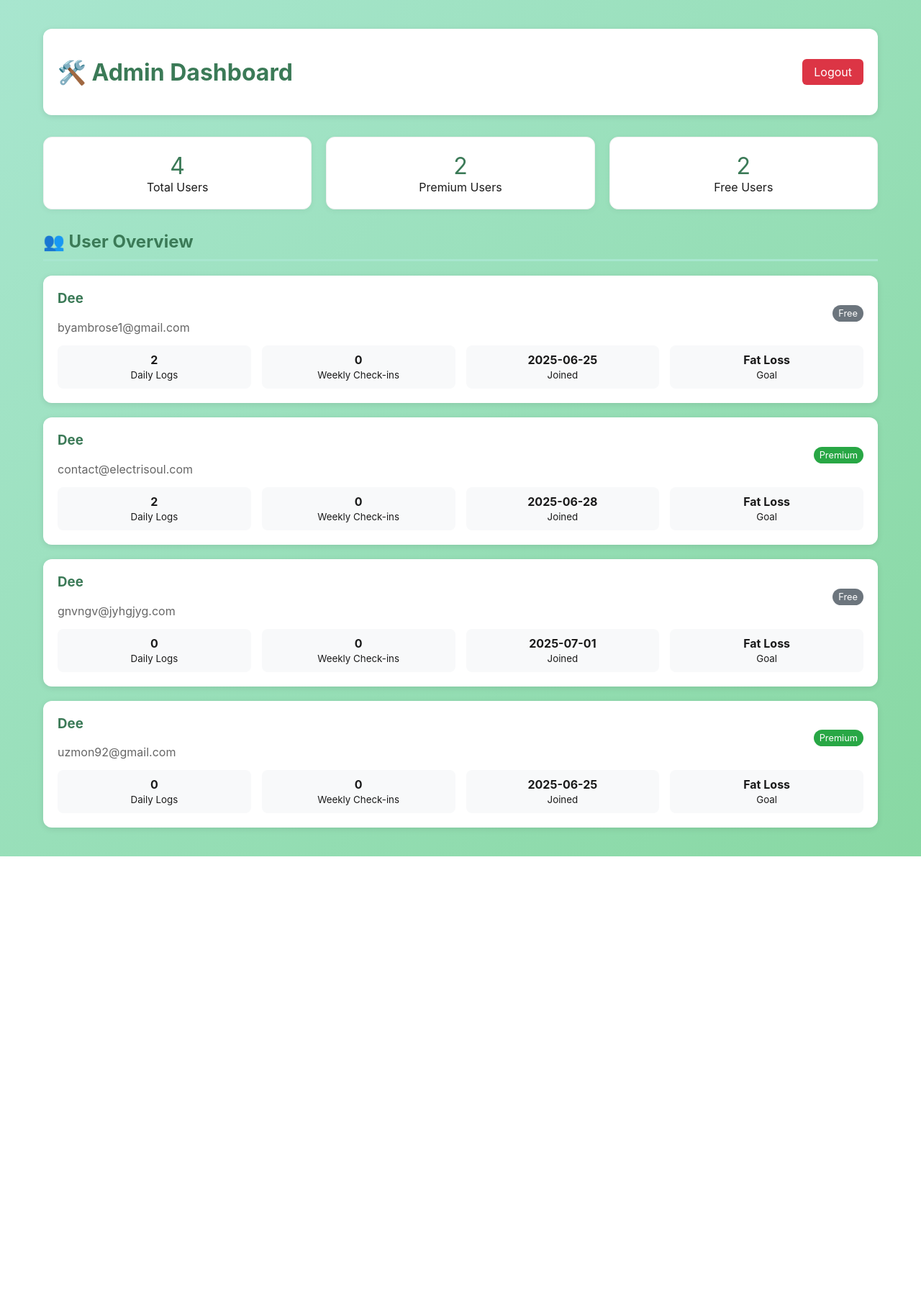
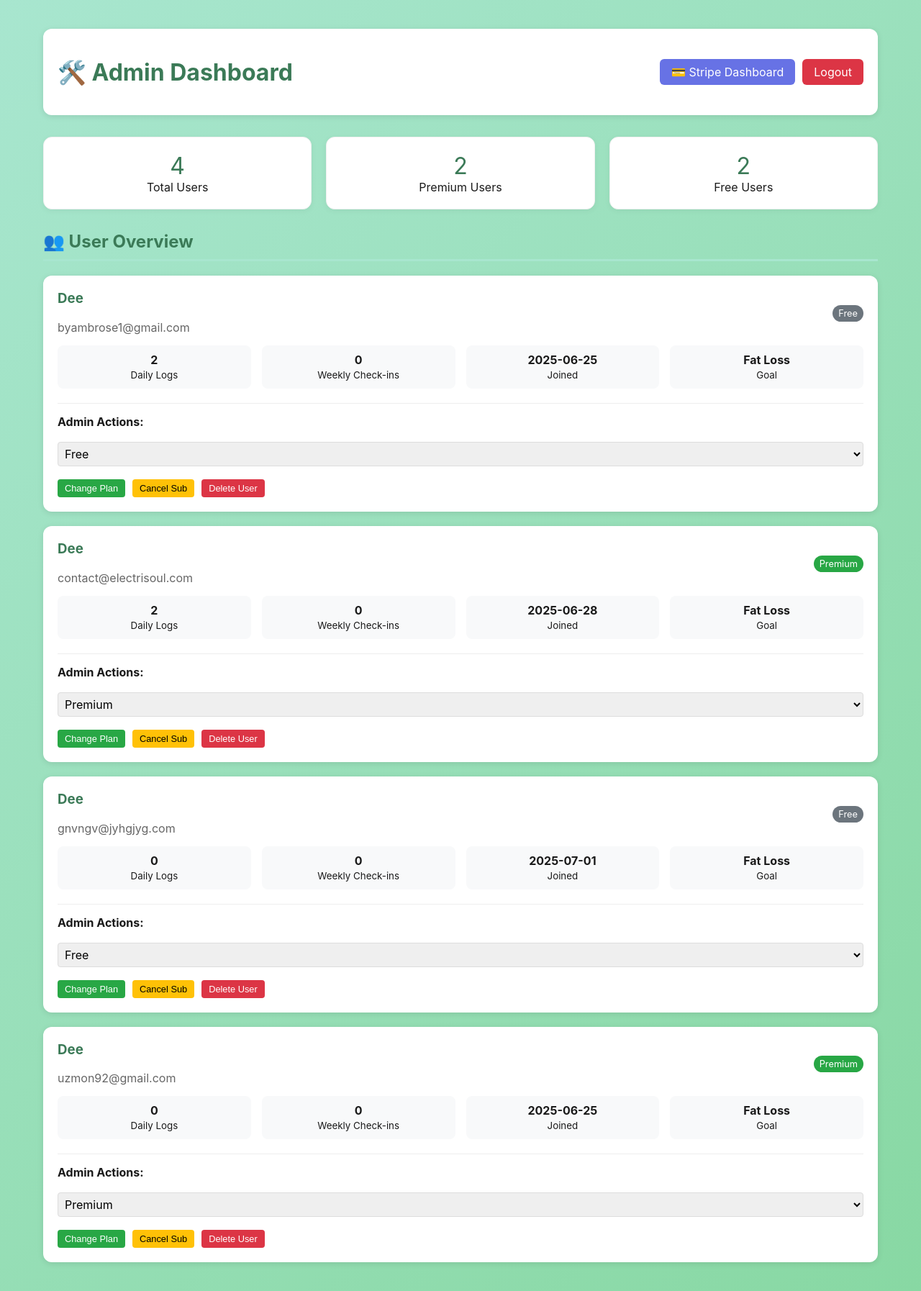
Before and after one commit to byambrose1/ai-fitness-companiion, a Flask app: page /admin/dashboard in a window 1280 px wide. Shown: the whole page at 72% size. Before the commit the page ends 1190 px from the top, so only its background shows below. Run offline with Flask 3, Linux system fonts and the light colour scheme; a user stored in the database is signed in; data comes from the database, SQL or seed files in the repository; data that the repository does not hold is empty.

Commit message:
Assistant checkpoint: Added admin user management and Stripe integration
Assistant generated file changes:
- main.py: Add missing admin routes for user management, subscription changes, and Stripe integration, Add import for sqlite3
- templates/admin_dashboard.html: Add admin controls for subscription management, user actions, and Stripe integration, Add admin controls for subscription management, user actions, and Stripe integration, Add admin controls for subscription management, user actions, and Stripe integration
- templates/admin_stripe.html: Create Stripe dashboard template for admin

---

User prompt:

Before I had the choice of changing a users membership, cancelling a user, having stripes dashboard integrated into this dasboard and other features that I no longer have that should be in here for me to manage whats necessary

Replit-Commit-Author: Assistant
Replit-Commit-Session-Id: 7e78151e-716d-4d9c-949a-00fbd2277e01

```diff
--- a/main.py
+++ b/main.py
@@ -5,6 +5,7 @@ import bcrypt
 import openai
 from datetime import datetime
 import json
+import sqlite3
 from database import get_user, save_user, add_daily_log, get_user_logs, add_weekly_checkin, get_user_checkins
 from email_service import email_service
 from security_monitoring import SecurityMonitor
@@ -217,6 +218,130 @@ def admin():
     """Admin login page redirect"""
     return redirect(url_for('admin_login'))
 
+@app.route('/admin/user/<email>/change-subscription', methods=['POST'])
+def admin_change_subscription():
+    if not session.get('admin_authenticated'):
+        return jsonify({'error': 'Unauthorized'}), 401
+
+    email = request.form.get('email')
+    new_tier = request.form.get('tier')
+
+    user = get_user(email)
+    if not user:
+        return jsonify({'error': 'User not found'}), 404
+
+    # Update subscription
+    user['subscription_tier'] = new_tier
+    user['subscription_status'] = 'active'
+    save_user(user)
+
+    return jsonify({'success': True, 'message': f'Subscription changed to {new_tier}'})
+
+@app.route('/admin/user/<email>/cancel', methods=['POST'])
+def admin_cancel_user():
+    if not session.get('admin_authenticated'):
+        return jsonify({'error': 'Unauthorized'}), 401
+
+    email = request.form.get('email')
+
+    user = get_user(email)
+    if not user:
+        return jsonify({'error': 'User not found'}), 404
+
+    # Cancel subscription but don't delete user
+    user['subscription_status'] = 'cancelled'
+    user['subscription_tier'] = 'free'
+    save_user(user)
+
+    return jsonify({'success': True, 'message': 'User subscription cancelled'})
+
+@app.route('/admin/user/<email>/delete', methods=['POST'])
+def admin_delete_user():
+    if not session.get('admin_authenticated'):
+        return jsonify({'error': 'Unauthorized'}), 401
+
+    email = request.form.get('email')
+
+    # Delete user from database
+    conn = sqlite3.connect('fitness_app.db')
+    cursor = conn.cursor()
+
+    # Delete user logs first
+    cursor.execute('DELETE FROM daily_logs WHERE user_email = ?', (email,))
+    cursor.execute('DELETE FROM weekly_checkins WHERE user_email = ?', (email,))
+    cursor.execute('DELETE FROM users WHERE email = ?', (email,))
+
+    conn.commit()
+    conn.close()
+
+    return jsonify({'success': True, 'message': 'User deleted successfully'})
+
+@app.route('/admin/stripe-dashboard')
+def admin_stripe_dashboard():
+    if not session.get('admin_authenticated'):
+        return redirect(url_for('admin_login'))
+
+    # Get Stripe customers and revenue data
+    try:
+        customers = stripe.Customer.list(limit=100)
+        subscriptions = stripe.Subscription.list(limit=100)
+
+        # Calculate revenue
+        total_revenue = 0
+        active_subscriptions = 0
+
+        for sub in subscriptions.data:
+            if sub.status == 'active':
+                active_subscriptions += 1
+                total_revenue += sub.items.data[0].price.unit_amount / 100  # Convert from pence to pounds
+
+        stripe_data = {
+            'customers': customers.data,
+            'subscriptions': subscriptions.data,
+            'total_revenue': total_revenue,
+            'active_subscriptions': active_subscriptions
+        }
+
+    except Exception as e:
+        stripe_data = {
+            'error': str(e),
+            'customers': [],
+            'subscriptions': [],
+            'total_revenue': 0,
+            'active_subscriptions': 0
+        }
+
+    return render_template('admin_stripe.html', stripe_data=stripe_data)
+
+@app.route('/admin/stats')
+def admin_stats():
+    if not session.get('admin_authenticated'):
+        return jsonify({'error': 'Unauthorized'}), 401
+
+    from database import get_all_users
+    users = get_all_users()
+
+    # Calculate stats
+    total_users = len(users)
+    premium_users = len([u for u in users if u.get('subscription_tier') == 'premium'])
+    free_users = len([u for u in users if u.get('subscription_tier') == 'free'])
+    cancelled_users = len([u for u in users if u.get('subscription_status') == 'cancelled'])
+
+    # Calculate total logs
+    total_logs = sum(len(u.get('daily_logs', [])) for u in users)
+    total_checkins = sum(len(u.get('weekly_checkins', [])) for u in users)
+
+    stats = {
+        'total_users': total_users,
+        'premium_users': premium_users,
+        'free_users': free_users,
+        'cancelled_users': cancelled_users,
+        'total_logs': total_logs,
+        'total_checkins': total_checkins
+    }
+
+    return jsonify(stats)
+
 @app.route('/api/food-search')
 def api_food_search():
     """API endpoint for food search including restaurants and delivery"""
--- a/templates/admin_dashboard.html
+++ b/templates/admin_dashboard.html
@@ -63,7 +63,10 @@
     <div class="admin-container">
         <div class="admin-header">
             <h1>🛠️ Admin Dashboard</h1>
-            <a href="/admin/logout" class="logout-btn">Logout</a>
+            <div style="display: flex; gap: 10px;">
+                <a href="/admin/stripe-dashboard" class="admin-btn" style="background: #6772e5; color: white; padding: 8px 16px; text-decoration: none; border-radius: 6px;">💳 Stripe Dashboard</a>
+                <a href="/admin/logout" class="logout-btn">Logout</a>
+            </div>
         </div>
 
         <div class="dashboard-stats" style="display: grid; grid-template-columns: repeat(auto-fit, minmax(200px, 1fr)); gap: 20px; margin-bottom: 30px;">
@@ -118,6 +121,30 @@
                     </div>
                 </div>
 
+                <!-- Admin Actions -->
+                <div style="margin-top: 20px; padding-top: 15px; border-top: 1px solid #eee;">
+                    <strong>Admin Actions:</strong>
+                    <div style="display: flex; gap: 10px; margin-top: 10px; flex-wrap: wrap;">
+                        <select id="subscription-{{ loop.index }}" style="padding: 5px; border: 1px solid #ddd; border-radius: 4px;">
+                            <option value="free" {% if user.subscription_tier == 'free' %}selected{% endif %}>Free</option>
+                            <option value="premium" {% if user.subscription_tier == 'premium' %}selected{% endif %}>Premium</option>
+                        </select>
+                        <button onclick="changeSubscription('{{ user.email }}', document.getElementById('subscription-{{ loop.index }}').value)"
+                                style="background: #28a745; color: white; border: none; padding: 5px 10px; border-radius: 4px; cursor: pointer; font-size: 0.8rem;">
+                            Change Plan
+                        </button>
+                        <button onclick="cancelUser('{{ user.email }}')"
+                                style="background: #ffc107; color: black; border: none; padding: 5px 10px; border-radius: 4px; cursor: pointer; font-size: 0.8rem;">
+                            Cancel Sub
+                        </button>
+                        <button onclick="deleteUser('{{ user.email }}')"
+                                style="background: #dc3545; color: white; border: none; padding: 5px 10px; border-radius: 4px; cursor: pointer; font-size: 0.8rem;"
+                                onclick="return confirm('Are you sure you want to delete this user? This cannot be undone.')">
+                            Delete User
+                        </button>
+                    </div>
+                </div>
+
                 {% if user.fitness_tokens %}
                 <div style="margin-top: 15px;">
                     <strong>Connected Devices:</strong>
@@ -141,5 +168,81 @@
             {% endfor %}
         </div>
     </div>
+
+    <script>
+        function changeSubscription(email, newTier) {
+            if (!confirm(`Change ${email} to ${newTier} plan?`)) return;
+
+            const formData = new FormData();
+            formData.append('email', email);
+            formData.append('tier', newTier);
+
+            fetch('/admin/user/' + encodeURIComponent(email) + '/change-subscription', {
+                method: 'POST',
+                body: formData
+            })
+            .then(response => response.json())
+            .then(data => {
+                if (data.success) {
+                    alert(data.message);
+                    location.reload();
+                } else {
+                    alert('Error: ' + data.error);
+                }
+            })
+            .catch(error => {
+                alert('Error: ' + error.message);
+            });
+        }
+
+        function cancelUser(email) {
+            if (!confirm(`Cancel subscription for ${email}?`)) return;
+
+            const formData = new FormData();
+            formData.append('email', email);
+
+            fetch('/admin/user/' + encodeURIComponent(email) + '/cancel', {
+                method: 'POST',
+                body: formData
+            })
+            .then(response => response.json())
+            .then(data => {
+                if (data.success) {
+                    alert(data.message);
+                    location.reload();
+                } else {
+                    alert('Error: ' + data.error);
+                }
+            })
+            .catch(error => {
+                alert('Error: ' + error.message);
+            });
+        }
+
+        function deleteUser(email) {
+            if (!confirm(`DELETE ${email}? This cannot be undone!`)) return;
+            if (!confirm(`Are you absolutely sure? This will permanently delete all user data for ${email}`)) return;
+
+            const formData = new FormData();
+            formData.append('email', email);
+
+            fetch('/admin/user/' + encodeURIComponent(email) + '/delete', {
+                method: 'POST',
+                body: formData
+            })
+            .then(response => response.json())
+            .then(data => {
+                if (data.success) {
+                    alert(data.message);
+                    location.reload();
+                } else {
+                    alert('Error: ' + data.error);
+                }
+            })
+            .catch(error => {
+                alert('Error: ' + error.message);
+            });
+        }
+    </script>
 </body>
 </html>
```
Also changed, not shown: templates/admin_stripe.html (added, +111 -0 lines).
